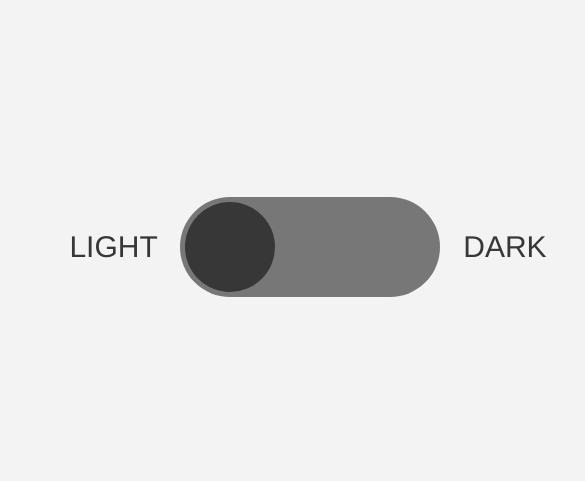
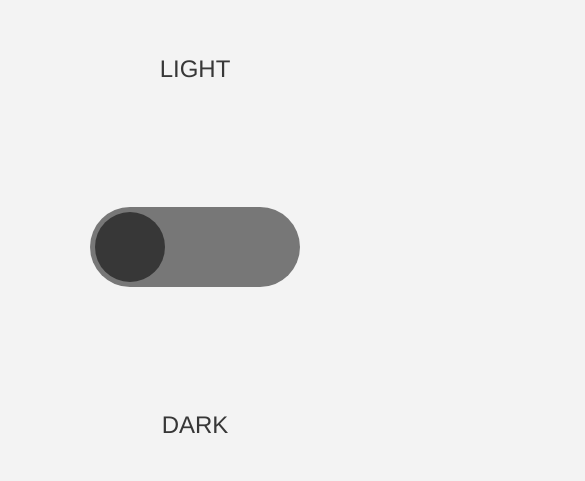
Before and after one commit to twindehghan/dark-mode, a plain HTML site: page index.html in a window 390 px wide. Shown: the part 183-664 px from the top of the page, 585 px wide, since content can reach past the window. Drawn offline with Linux system fonts and the light colour scheme.

Commit message:
first commit

```diff
--- a/style.css
+++ b/style.css
@@ -62,3 +62,37 @@ body.dark-mode {
 body.dark-mode .p {
     color: #ffffff;
 }
+
+/* Responsive Styles */
+@media (max-width: 768px) {
+    .container {
+        width: 90%;
+        flex-direction: column;
+        justify-content: center;
+        align-items: center;
+        gap: 20px;
+    }
+
+    .c-container {
+        width: 80px;
+        height: 200px;
+    }
+
+    #circle {
+        height: 70px;
+        width: 70px;
+    }
+
+    .p {
+        font-size: 24px;
+        padding: 15px;
+    }
+
+    .dark {
+        transform: translateY(0px);
+    }
+
+    .light {
+        transform: translateY(130px);
+    }
+}
```
